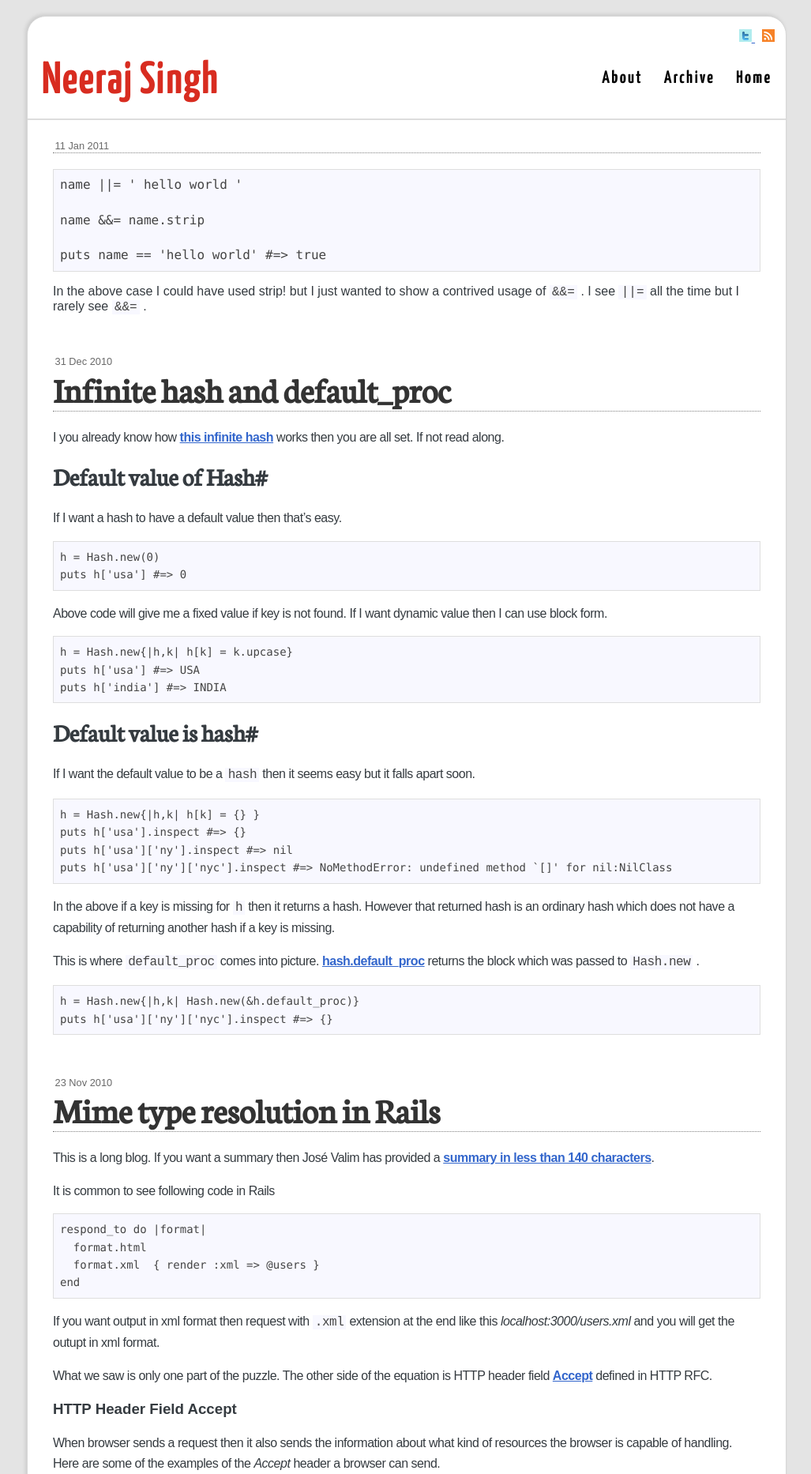
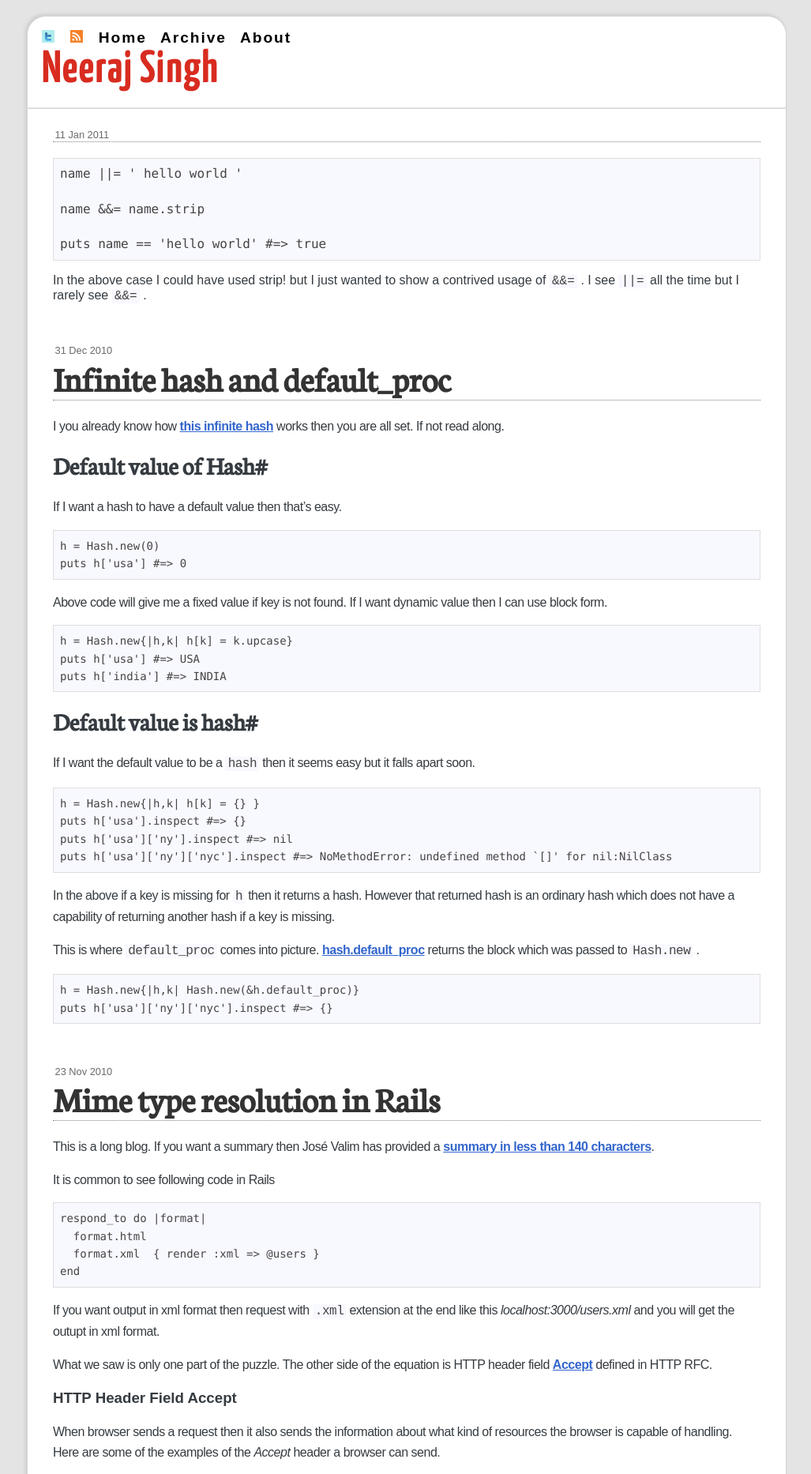
Before and after one commit to neerajsingh0101/blog, a Jekyll site: the page built from index.html, in a window 1280 px wide. Shown: the top 1866 px of the page at 79% size, without its empty margins (125-1152 px from the left). Built offline with Jekyll 4.4.1, drawn with Linux system fonts in a browser that asks for light colours.

Commit message:
new layout

```diff
--- a/_layouts/master.html
+++ b/_layouts/master.html
@@ -28,13 +28,14 @@
             <a href='http://feeds.feedburner.com/ARandomPixel'>
               <img src="/images/icon-rss.png" alt="rss feed" />
             </a>
+            &nbsp;
+            <a href='/'>Home</a>
+            &nbsp;
+            <a href='/archive.html'>Archive</a>
+            &nbsp;
+            <a href='/about.html'>About</a>
           </div>
           <div class='clear'></div>
-          <ul id='navigation'>
-            <li class='first'><a href='/'>Home</a></li>
-            <li><a href='/archive.html'>Archive</a></li>
-            <li><a href='/about.html'>About</a></li>
-          </ul>
         </div>
         <h1> <b> <a href='/'>Neeraj Singh</a> </b> </h1>
         <div class='clear'></div>
--- a/stylesheets/master.css
+++ b/stylesheets/master.css
@@ -360,7 +360,7 @@ padding:10px;
 }
 
 ul#navigation {
-  list-style-type:none;
+  list-style-type: none;
   margin-right: 20px;
   color: #080000;
   font-family:'Yanone Kaffeesatz';
@@ -368,13 +368,13 @@ ul#navigation {
 
 ul#navigation .first {
 }
+
 ul#navigation li {
   display:block;
-  float: right;
+  float: left;
 }
 ul#navigation li a {
   border-bottom:medium none;
-  color:#ea908a;
   color:#000;
   display:block;
   font-size: 1.4em;
@@ -406,6 +406,15 @@ h1#archive_label{
 }
 
 .header_images {
-  float:right;
+  float: left;
   margin-right:30px;
 }
+
+.header_images a {
+  color:#000;
+  font-size: 1.2em;
+  letter-spacing:0.1em;
+  padding:0.1em;
+  text-decoration:none;
+  font-weight: bold;
+}
```
